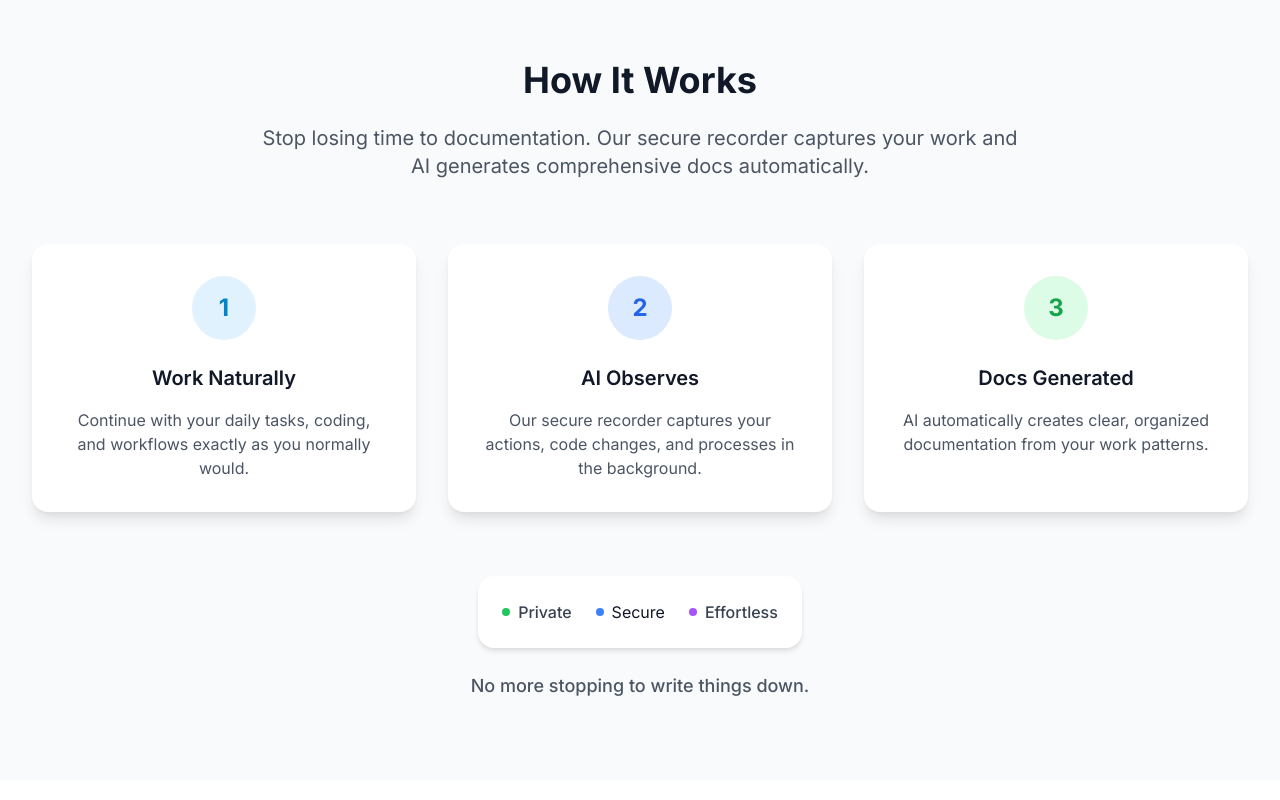
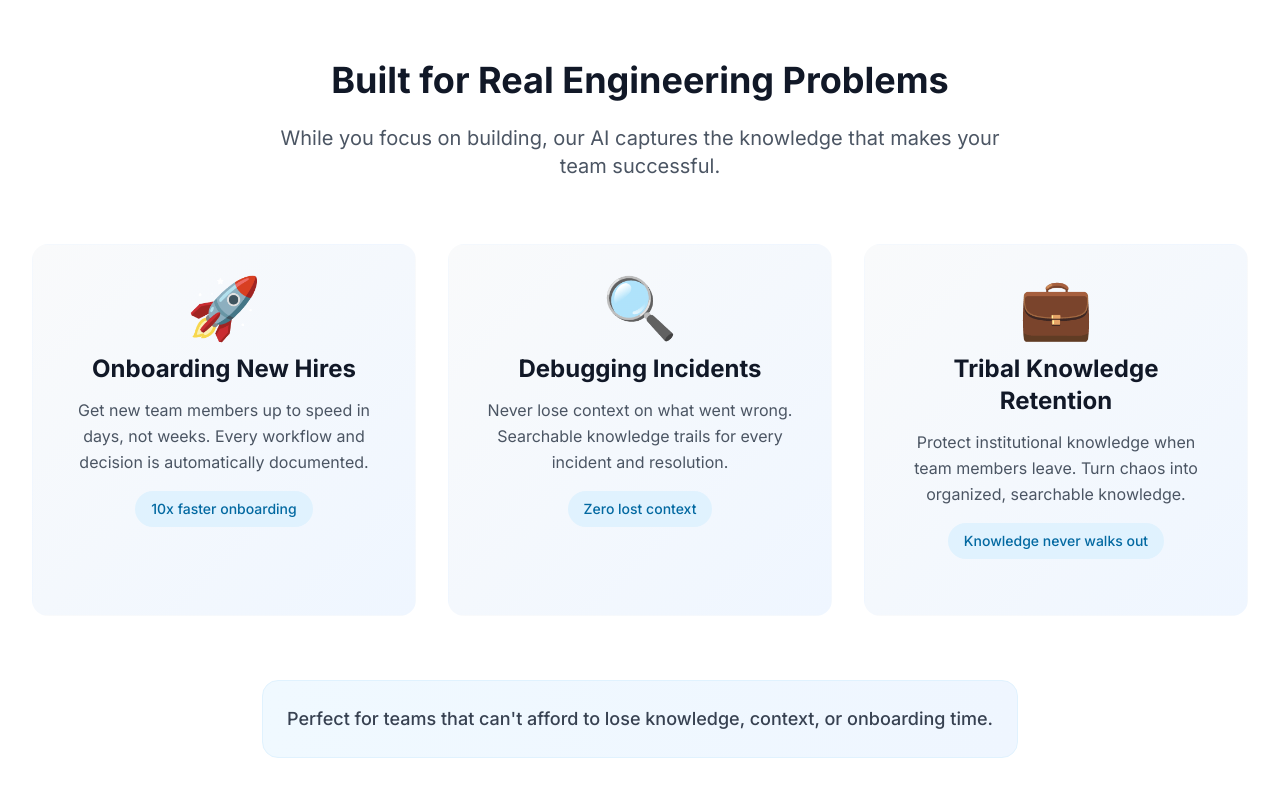
Before and after one commit to arjunthazhath2001/automated-ai-documentation, a React (Create React App) app: page / in a window 1280 px wide. Shown: the part 500-1300 px from the top of the page. Built offline with nearby package versions, Linux system fonts and the light colour scheme; no server answers.

Commit message:
Add new PainPointsSection highlighting onboarding, debugging, and tribal knowledge retention

```diff
--- a/src/App.js
+++ b/src/App.js
@@ -1,6 +1,7 @@
 import React, { useEffect } from 'react'
 import { initGA, logPageView } from './ga'
 import HeroSection from './components/HeroSection'
+import PainPointsSection from './components/PainPointsSection'
 import HowItWorksSection from './components/HowItWorksSection'
 import WhoItsForSection from './components/WhoItsForSection'
 import ValuePropsSection from './components/ValuePropsSection'
@@ -15,6 +16,7 @@ function App() {
   return (
     <div className="min-h-screen bg-gray-50">
       <HeroSection />
+      <PainPointsSection />
       <HowItWorksSection />
       <WhoItsForSection />
       <ValuePropsSection />
--- /dev/null
+++ b/src/components/PainPointsSection.js
@@ -0,0 +1,74 @@
+import React from 'react'
+
+const PainPointsSection = () => {
+  const painPoints = [
+    {
+      icon: '🚀',
+      title: 'Onboarding New Hires',
+      description: 'Get new team members up to speed in days, not weeks. Every workflow and decision is automatically documented.',
+      benefit: '10x faster onboarding'
+    },
+    {
+      icon: '🔍',
+      title: 'Debugging Incidents',
+      description: 'Never lose context on what went wrong. Searchable knowledge trails for every incident and resolution.',
+      benefit: 'Zero lost context'
+    },
+    {
+      icon: '💼',
+      title: 'Tribal Knowledge Retention',
+      description: 'Protect institutional knowledge when team members leave. Turn chaos into organized, searchable knowledge.',
+      benefit: 'Knowledge never walks out'
+    }
+  ]
+
+  return (
+    <section className="py-20 bg-white">
+      <div className="max-w-7xl mx-auto px-4 sm:px-6 lg:px-8">
+        <div className="text-center mb-16">
+          <h2 className="text-3xl sm:text-4xl font-bold text-gray-900 mb-6">
+            Built for Real Engineering Problems
+          </h2>
+          <p className="text-xl text-gray-600 max-w-3xl mx-auto">
+            While you focus on building, our AI captures the knowledge that makes your team successful.
+          </p>
+        </div>
+
+        <div className="grid md:grid-cols-3 gap-8">
+          {painPoints.map((point, index) => (
+            <div
+              key={index}
+              className="group p-8 bg-gradient-to-br from-gray-50 to-blue-50 rounded-2xl hover:bg-white hover:card-shadow-lg transition-all duration-300 border border-transparent hover:border-gray-200"
+            >
+              <div className="text-center mb-6">
+                <div className="text-6xl mb-4 group-hover:scale-110 transition-transform duration-300">
+                  {point.icon}
+                </div>
+                <h3 className="text-2xl font-bold text-gray-900 mb-3">
+                  {point.title}
+                </h3>
+                <p className="text-gray-600 leading-relaxed mb-4">
+                  {point.description}
+                </p>
+                <div className="inline-block px-4 py-2 bg-primary-100 text-primary-700 rounded-full text-sm font-medium">
+                  {point.benefit}
+                </div>
+              </div>
+            </div>
+          ))}
+        </div>
+
+        {/* Additional context */}
+        <div className="mt-16 text-center">
+          <div className="inline-block p-6 bg-gradient-to-r from-primary-50 to-blue-50 rounded-2xl border border-primary-100">
+            <p className="text-lg text-gray-700 font-medium">
+              Perfect for teams that can't afford to lose knowledge, context, or onboarding time.
+            </p>
+          </div>
+        </div>
+      </div>
+    </section>
+  )
+}
+
+export default PainPointsSection
```
